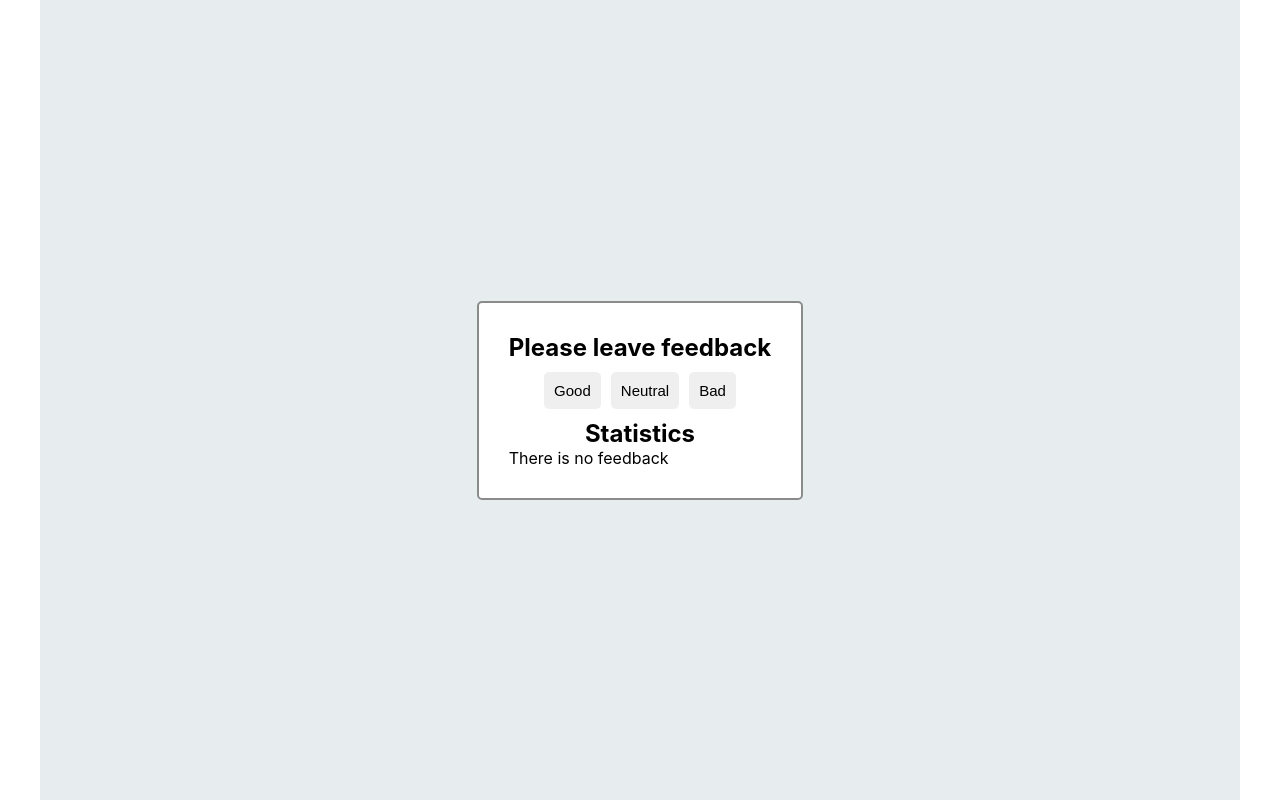
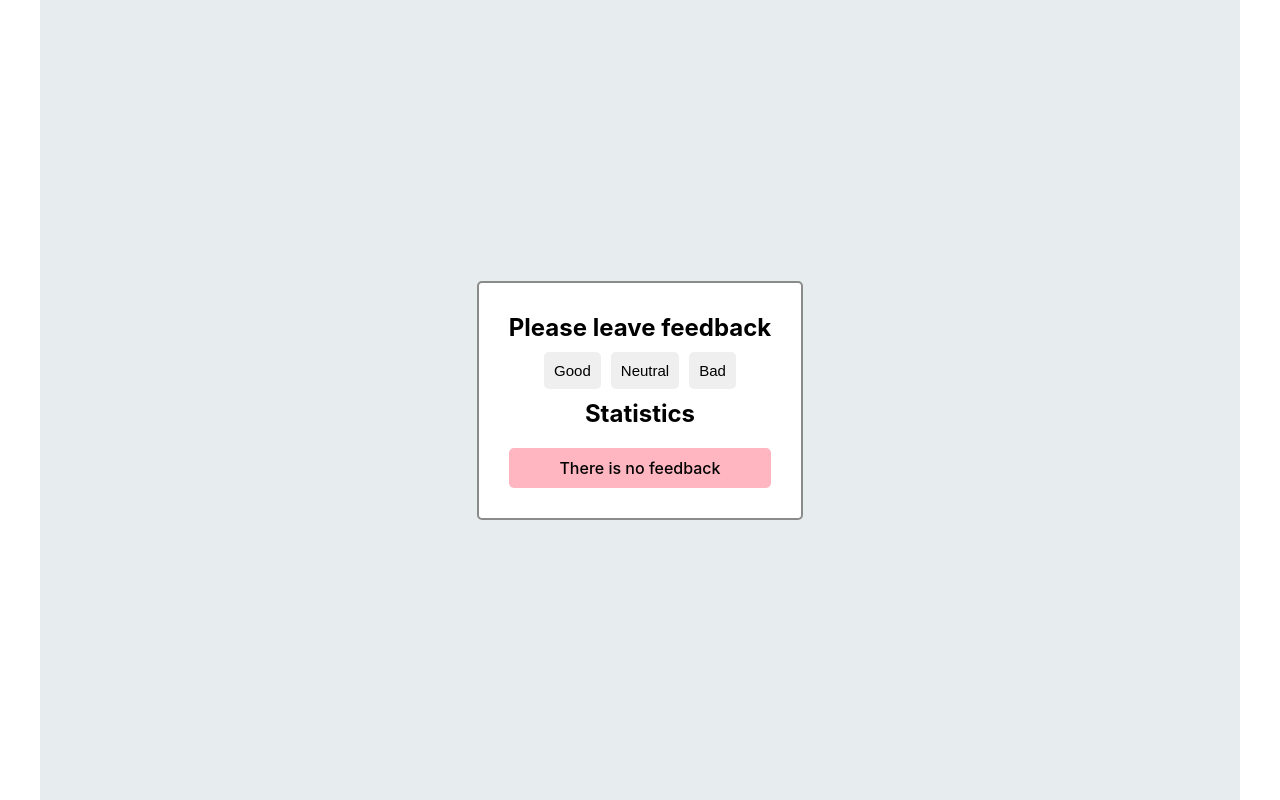
Before and after one commit to marlenaduleba/goit-react-hw-02-feedback, a React (Create React App) app: page / in a window 1280 px wide. Built offline with nearby package versions, Linux system fonts and the light colour scheme.

Commit message:
Notification component styled

```diff
--- a/src/components/Notification/Notification.jsx
+++ b/src/components/Notification/Notification.jsx
@@ -1,5 +1,6 @@
 import React, { Component } from 'react';
 import PropTypes from 'prop-types';
+import css from './Notification.module.css';
 
 
 export default class Notification extends Component {
@@ -8,6 +9,6 @@ export default class Notification extends Component {
   };
 
   render() {
-    return <p>{this.props.message}</p>;
+    return <p className={css.message}>{this.props.message}</p>;
   }
 }
--- /dev/null
+++ b/src/components/Notification/Notification.module.css
@@ -0,0 +1,11 @@
+.message {
+    text-align: center;
+
+    margin-top: 20px;
+    padding: 10px;
+
+    font-weight: 500;
+
+    border-radius: 5px;
+    background-color: lightpink;
+  }
```
